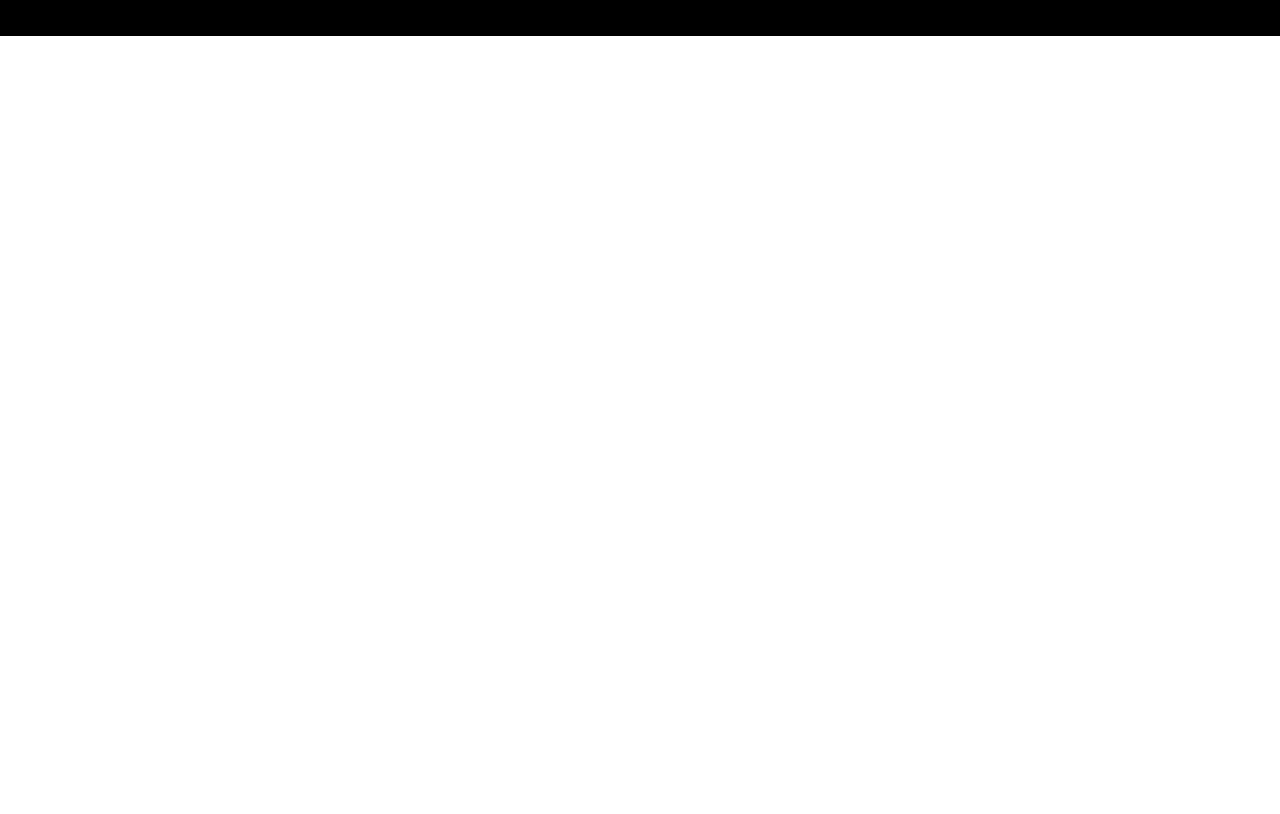
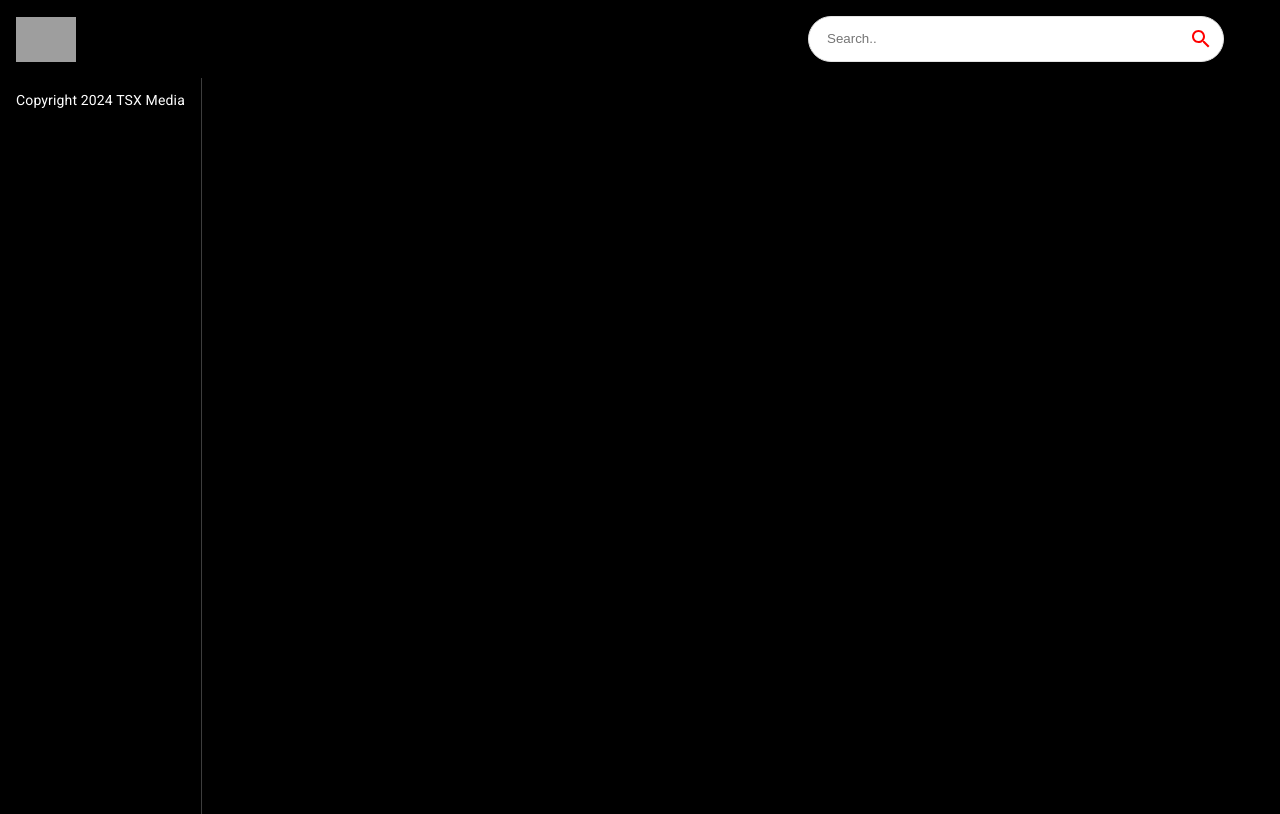
Before and after one commit to itstalalsalman/streaming-platform, a React (Create React App) app: page / in a window 1280 px wide. Built offline with nearby package versions, Linux system fonts and the light colour scheme; grey boxes are pictures that could not be loaded.

Commit message:
Using Material UI setting the Navbar Structure And SideBar Initiation

```diff
--- a/src/App.js
+++ b/src/App.js
@@ -5,11 +5,11 @@
 
 const App = () => (
   <BrowserRouter>
-    <Box sx={{backgroundColor: '#000'}}
+    <Box sx={{backgroundColor: '#000000'}}
     >
       <Navbar />
       <Routes>
-        <Route path='/'exact element={<Feed/> } />
+        <Route path='/' exact element={<Feed/> } />
         <Route path='/video/:id' element={<VideoDetail />} />
         <Route path='/channel/:id' element={<ChannelDetail />} />
         <Route path='/search/:searchTerm' element={<SearchFeed />} />
--- a/src/components/Feed.jsx
+++ b/src/components/Feed.jsx
@@ -1,8 +1,27 @@
-import React from 'react'
+import { useState, useEffect } from 'react'
+import { Box, Stack, Typography} from '@mui/material'
+import Sidebar from './Sidebar'
 
 const Feed = () => {
   return (
-    <div>Feed</div>
+    <Stack
+      sx={{flexDirection: {sx: "column", md: "row"}}}
+    >
+      <Box sx={{
+        height: { sx: "auto", md: '92vh'},
+        borderRight: ' 1px solid #3d3d3d',
+        px : { sx : 0, md: 2},
+        backgroundColor: '#000'
+        }}
+      >
+        <Sidebar />
+        <Typography className='copyright' variant='body2' sx={{mt:1.5, color: '#fff'}}>
+          Copyright 2024 TSX Media
+        </Typography>
+
+      </Box>
+
+    </Stack>
   )
 }
 
--- a/src/components/Navbar.jsx
+++ b/src/components/Navbar.jsx
@@ -1,9 +1,23 @@
-import React from 'react'
+import { Stack } from '@mui/material';
+import { Link } from 'react-router-dom';
 
-const Navbar = () => {
-  return (
-    <div>Navbar</div>
-  )
-}
+import { logo } from '../utils/constants';
+import { Search } from '@mui/icons-material';
+import SearchBar from './SearchBar';
+
+const Navbar = () => ( //instant return
+
+    <Stack
+      direction="row"
+      alignItems="center"
+      p={2} sx={{ position: 'sticky', background: '#000', top : 0, justifyContent:'space-between' }}
+    >
+      <Link to="/" style={{display: 'flex', alignItems: 'center'}}>
+        <img src={logo} alt='logo' height={45} />
+      </Link>
+      <SearchBar />
+    </Stack>
+
+)
 
 export default Navbar
--- /dev/null
+++ b/src/components/SearchBar.jsx
@@ -0,0 +1,34 @@
+import { useState } from 'react'
+import { useNavigate } from 'react-router-dom'
+import { Paper, IconButton} from '@mui/material'
+import { Search } from "@mui/icons-material"
+
+const SearchBar = () => {
+  return (
+    <Paper
+        component="form"
+        onSubmit={() => {}}
+        sx={{
+            borderRadius: 20,
+            border: '1px solid #e3e3e3',
+            pl: 2,
+            boxShadow: "none",
+            mr: { sm : 5 },
+        }}
+    >
+        <input
+            className='search-bar'
+            placeholder='Search..'
+            value=""
+            onChange={() => {}}
+        />
+        <IconButton type='submit'
+            sx={{p:'10px', color: 'red'}}
+        >
+            <Search />
+        </IconButton>
+    </Paper>
+  )
+}
+
+export default SearchBar
--- /dev/null
+++ b/src/components/Sidebar.jsx
@@ -0,0 +1,11 @@
+import React from 'react'
+
+const Sidebar = () => {
+  return (
+    <div>
+
+    </div>
+  )
+}
+
+export default Sidebar
--- a/src/components/index.js
+++ b/src/components/index.js
@@ -3,3 +3,5 @@
 export { default as ChannelDetail } from "./ChannelDetail";
 export { default as SearchFeed } from "./SearchFeed";
 export { default as VideoDetail } from "./VideoDetail";
+export { default as SearchBar } from "./SearchBar";
+export { default as Sidebar } from "./Sidebar";
--- /dev/null
+++ b/src/utils/constants.js
@@ -0,0 +1,42 @@
+import MusicNoteIcon from '@mui/icons-material/MusicNote';
+import HomeIcon from '@mui/icons-material/Home';
+import CodeIcon from '@mui/icons-material/Code';
+import OndemandVideoIcon from '@mui/icons-material/OndemandVideo';
+import SportsEsportsIcon from '@mui/icons-material/SportsEsports';
+import LiveTvIcon from '@mui/icons-material/LiveTv';
+import SchoolIcon from '@mui/icons-material/School';
+import FaceRetouchingNaturalIcon from '@mui/icons-material/FaceRetouchingNatural';
+import CheckroomIcon from '@mui/icons-material/Checkroom';
+import GraphicEqIcon from '@mui/icons-material/GraphicEq';
+import TheaterComedyIcon from '@mui/icons-material/TheaterComedy';
+import FitnessCenterIcon from '@mui/icons-material/FitnessCenter';
+import DeveloperModeIcon from '@mui/icons-material/DeveloperMode';
+
+export const logo = 'https://i.ibb.co/s9Qys2j/logo.png';
+
+export const categories = [
+  { name: 'New', icon: <HomeIcon />, },
+  { name: 'JS Mastery', icon: <CodeIcon />, },
+  { name: 'Coding', icon: <CodeIcon />, },
+  { name: 'ReactJS', icon: <CodeIcon />, },
+  { name: 'NextJS', icon: <CodeIcon />, },
+  { name: 'Music', icon: <MusicNoteIcon /> },
+  { name: 'Education', icon: <SchoolIcon />, },
+  { name: 'Podcast', icon: <GraphicEqIcon />, },
+  { name: 'Movie', icon: <OndemandVideoIcon />, },
+  { name: 'Gaming', icon: <SportsEsportsIcon />, },
+  { name: 'Live', icon: <LiveTvIcon />, },
+  { name: 'Sport', icon: <FitnessCenterIcon />, },
+  { name: 'Fashion', icon: <CheckroomIcon />, },
+  { name: 'Beauty', icon: <FaceRetouchingNaturalIcon />, },
+  { name: 'Comedy', icon: <TheaterComedyIcon />, },
+  { name: 'Gym', icon: <FitnessCenterIcon />, },
+  { name: 'Crypto', icon: <DeveloperModeIcon />, },
+];
+
+export const demoThumbnailUrl = 'https://i.ibb.co/G2L2Gwp/API-Course.png';
+export const demoChannelUrl = '/channel/UCmXmlB4-HJytD7wek0Uo97A';
+export const demoVideoUrl = '/video/GDa8kZLNhJ4';
+export const demoChannelTitle = 'JavaScript Mastery';
+export const demoVideoTitle = 'Build and Deploy 5 JavaScript & React API Projects in 10 Hours - Full Course | RapidAPI';
+export const demoProfilePicture = 'http://dergipark.org.tr/assets/app/images/buddy_sample.png'
```
